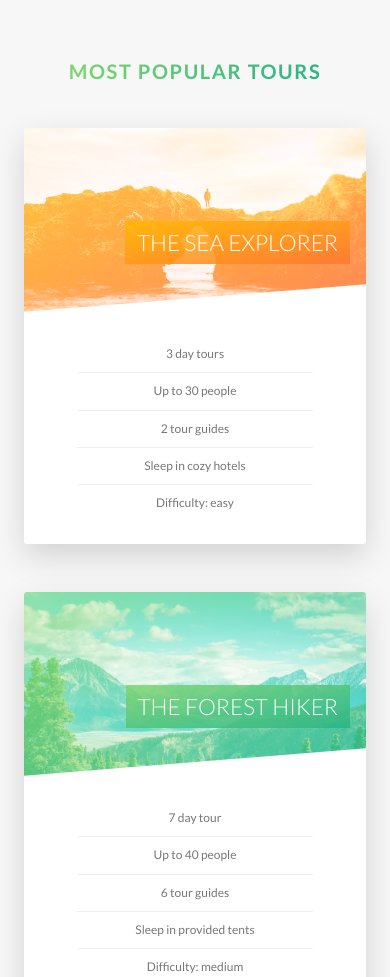
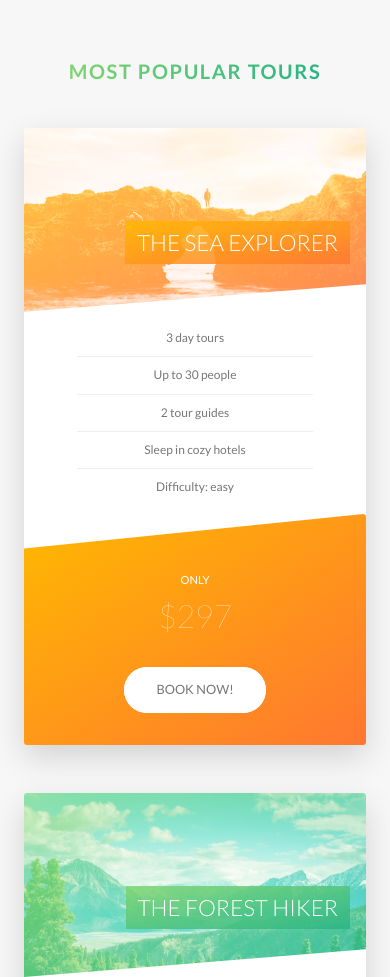
Before and after one commit to SabinaCristea/natour-sass, a website: page index.html in a window 390 px wide. Shown: the part 2506-3483 px from the top of the page. Drawn offline with Linux system fonts and the light colour scheme.

Commit message:
Added media queries for tours, stories and booking sections

```diff
--- a/sass/components/_card.scss
+++ b/sass/components/_card.scss
@@ -1,5 +1,4 @@
 .card {
-
   // FUNCTIONALITY
   perspective: 150rem;
   -moz-perspective: 150rem;
@@ -8,7 +7,7 @@
 
   &__side {
     height: 52rem;
-        transition: all .8s ease;
+    transition: all 0.8s ease;
     position: absolute;
     top: 0;
     left: 0;
@@ -16,7 +15,7 @@
     backface-visibility: hidden;
     border-radius: 3px;
     overflow: hidden;
-        box-shadow: 0 1.5rem 4rem rgba($color-black, .15);
+    box-shadow: 0 1.5rem 4rem rgba($color-black, 0.15);
 
     &--front {
       background-color: $color-white;
@@ -25,27 +24,37 @@
     &--back {
       transform: rotateY(180deg);
 
-            &-1{
-                background-image: linear-gradient(to right bottom, $color-secondary-light, $color-secondary-dark);
+      &-1 {
+        background-image: linear-gradient(
+          to right bottom,
+          $color-secondary-light,
+          $color-secondary-dark
+        );
       }
 
-            &-2{
-                background-image: linear-gradient(to right bottom, $color-primary-light, $color-primary-dark);
+      &-2 {
+        background-image: linear-gradient(
+          to right bottom,
+          $color-primary-light,
+          $color-primary-dark
+        );
       }
 
-            &-3{
-                background-image: linear-gradient(to right bottom, $color-tertiary-light, $color-tertiary-dark);
+      &-3 {
+        background-image: linear-gradient(
+          to right bottom,
+          $color-tertiary-light,
+          $color-tertiary-dark
+        );
       }
     }
   }
 
-
-
-    &:hover  &__side--front {
+  &:hover &__side--front {
     transform: rotateY(-180deg);
   }
 
-    &:hover  &__side--back {
+  &:hover &__side--back {
     transform: rotateY(0);
   }
 
@@ -58,15 +67,30 @@
     clip-path: polygon(0 0, 100% 0, 100% 85%, 0 100%);
 
     &--1 {
-            background-image: linear-gradient(to right bottom, $color-secondary-light, $color-secondary-dark), url(../../img/nat-5.jpg);
+      background-image: linear-gradient(
+          to right bottom,
+          $color-secondary-light,
+          $color-secondary-dark
+        ),
+        url(../../img/nat-5.jpg);
     }
 
     &--2 {
-            background-image: linear-gradient(to right bottom, $color-primary-light, $color-primary-dark), url(../../img/nat-6.jpg);
+      background-image: linear-gradient(
+          to right bottom,
+          $color-primary-light,
+          $color-primary-dark
+        ),
+        url(../../img/nat-6.jpg);
     }
 
     &--3 {
-            background-image: linear-gradient(to right bottom, $color-tertiary-light, $color-tertiary-dark), url(../../img/nat-7.jpg);
+      background-image: linear-gradient(
+          to right bottom,
+          $color-tertiary-light,
+          $color-tertiary-dark
+        ),
+        url(../../img/nat-7.jpg);
     }
   }
 
@@ -88,21 +112,27 @@
     -webkit-box-decoration-break: clone;
 
     &--1 {
-            background-image: linear-gradient(to right bottom,
-            rgba($color-secondary-light, .85),
-            rgba($color-secondary-dark, .85) );
+      background-image: linear-gradient(
+        to right bottom,
+        rgba($color-secondary-light, 0.85),
+        rgba($color-secondary-dark, 0.85)
+      );
     }
 
     &--2 {
-            background-image: linear-gradient(to right bottom,
-            rgba($color-primary-light, .85),
-            rgba($color-primary-dark, .85) );
+      background-image: linear-gradient(
+        to right bottom,
+        rgba($color-primary-light, 0.85),
+        rgba($color-primary-dark, 0.85)
+      );
     }
 
     &--3 {
-            background-image: linear-gradient(to right bottom,
-            rgba($color-tertiary-light, .85),
-            rgba($color-tertiary-dark, .85) );
+      background-image: linear-gradient(
+        to right bottom,
+        rgba($color-tertiary-light, 0.85),
+        rgba($color-tertiary-dark, 0.85)
+      );
     }
   }
 
@@ -149,4 +179,48 @@
     font-weight: 100;
   }
 
+  ////////////////////////////////////////
+
+  @include respond(tab-port) {
+    height: auto;
+    border-radius: 3px;
+    background: $color-white;
+    box-shadow: 0 1.5rem 4rem rgba($color-black, 0.15);
+
+    &__side {
+      height: auto;
+      position: relative;
+      box-shadow: none;
+
+      &--back {
+        transform: rotateY(0);
+        clip-path: polygon(0 15%, 100% 0, 100% 100%, 0 100%);
       }
+    }
+
+    &:hover &__side--front {
+      transform: rotateY(0);
+    }
+
+    &__details {
+      padding: 1rem 3rem;
+    }
+
+    &__cta {
+      position: relative;
+      top: 0;
+      left: 0;
+      transform: translate(0);
+      width: 100%;
+      padding: 7rem 4rem 4rem 4rem;
+    }
+
+    &__price-box {
+      margin-bottom: 3rem;
+    }
+
+    &__price-value {
+      font-size: 4rem;
+    }
+  }
+}
--- a/sass/components/_form.scss
+++ b/sass/components/_form.scss
@@ -15,6 +15,10 @@
     width: 90%;
     display: block;
     transition: all 0.3s;
+
+    @include respond(tab-port) {
+      width: 100%;
+    }
 
     &:focus {
       outline: none;
@@ -50,6 +54,11 @@
   &__radio-group {
     width: 49%;
     display: inline-block;
+
+    @include respond(tab-port) {
+      width: 100%;
+      margin-bottom: 2rem;
+    }
   }
 
   &__radio-input {
--- a/sass/components/_story.scss
+++ b/sass/components/_story.scss
@@ -9,6 +9,16 @@
   font-size: $default-font-size;
   transform: skewX(-12deg);
 
+  @include respond(tab-port) {
+    width: 100%;
+    padding: 4rem;
+    padding-left: 7rem;
+  }
+
+  @include respond(phone) {
+    transform: skewX(0);
+  }
+
   &__shape {
     width: 15rem;
     height: 15rem;
@@ -19,6 +29,10 @@
     clip-path: circle(50% at 50% 50%);
     transform: translateX(-3rem) skewX(12deg);
     position: relative;
+
+    @include respond(phone) {
+      transform: translateX(-3rem) skewX(0);
+    }
   }
 
   &__img {
@@ -30,6 +44,10 @@
 
   &__text {
     transform: skewX(12deg);
+
+    @include respond(phone) {
+      transform: skewX(0);
+    }
   }
 
   &__caption {
--- a/sass/pages/_home.scss
+++ b/sass/pages/_home.scss
@@ -75,10 +75,35 @@
   border-radius: 3px;
   box-shadow: 0 1.5rem 4rem rgba($color-black, 0.2);
 
-  height: 50rem;
+  @include respond(tab-land) {
+    background-image: linear-gradient(
+        105deg,
+        rgba($color-white, 0.9) 0%,
+        rgba($color-white, 0.9) 65%,
+        transparent 65%
+      ),
+      url(../img/nat-10.jpg);
+  }
+
+  @include respond(tab-port) {
+    background-image: linear-gradient(
+        to right,
+        rgba($color-white, 0.9) 0%,
+        rgba($color-white, 0.9) 100%
+      ),
+      url(../img/nat-10.jpg);
+  }
 
   &__form {
     width: 50%;
     padding: 6rem;
+
+    @include respond(tab-land) {
+      width: 65%;
+    }
+
+    @include respond(tab-port) {
+      width: 100%;
+    }
   }
 }
```
Also changed, not shown: css/style.css. Lines whose indentation alone changed are shown as unchanged.
